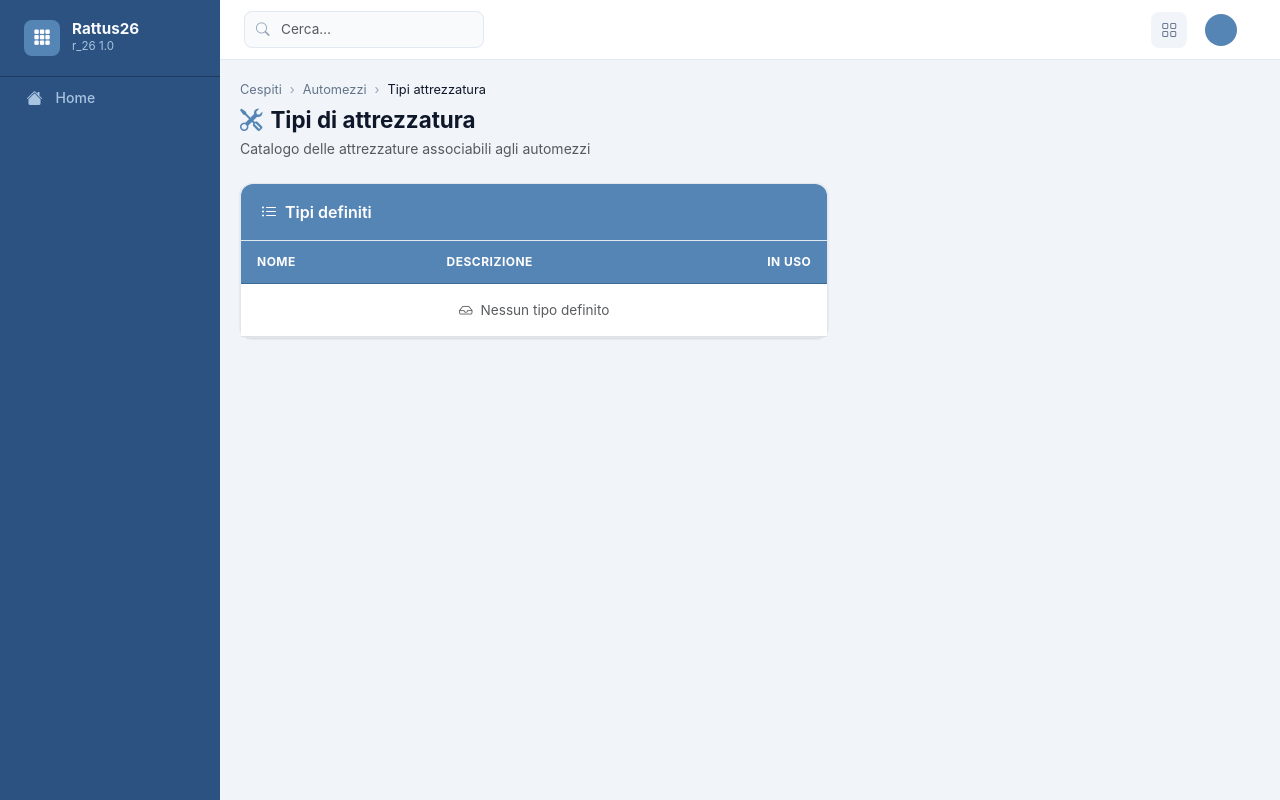
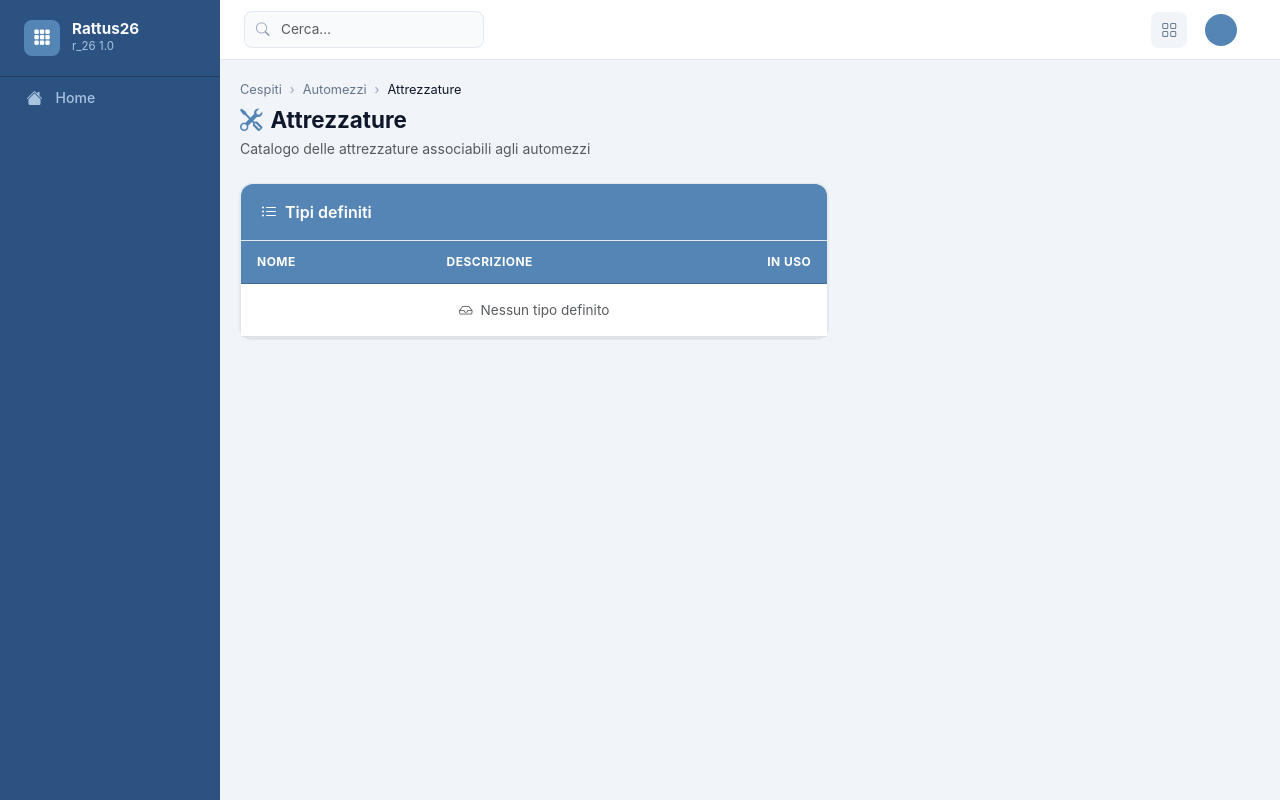
Before and after one commit to Giorgino79/BASE, a Django app: template cespiti/templates/cespiti/tipo_attrezzatura_list.html in a window 1280 px wide. Run offline with Django 5.2, Linux system fonts and the light colour scheme; the template is opened without the code that fills it, so the values that code supplies are empty.

Commit message:
Rinomina: Tipi attrezzatura → Attrezzature, rimuove parola tipo dai bottoni
Co-Authored-By: Claude Sonnet 4.6 <noreply@anthropic.com>

```diff
--- a/cespiti/templates/cespiti/automezzi/list.html
+++ b/cespiti/templates/cespiti/automezzi/list.html
@@ -15,7 +15,7 @@
     <h1><i class="bi bi-truck me-2 text-brand"></i>Automezzi</h1>
     <div class="d-flex gap-2 flex-wrap">
       <a href="{% url 'cespiti:tipo_attrezzatura_list' %}" class="btn btn-outline-secondary btn-sm">
-        <i class="bi bi-tools me-1"></i>Tipi attrezzatura
+        <i class="bi bi-tools me-1"></i>Attrezzature
       </a>
       <a href="{% url 'cespiti:automezzo_create' %}" class="btn btn-primary btn-sm">
         <i class="bi bi-plus-lg me-1"></i>Nuovo Automezzo
--- a/cespiti/templates/cespiti/tipo_attrezzatura_list.html
+++ b/cespiti/templates/cespiti/tipo_attrezzatura_list.html
@@ -7,10 +7,10 @@
     <ol class="breadcrumb">
       <li class="breadcrumb-item"><a href="{% url 'cespiti:dashboard' %}">Cespiti</a></li>
       <li class="breadcrumb-item"><a href="{% url 'cespiti:automezzo_list' %}">Automezzi</a></li>
-      <li class="breadcrumb-item active">Tipi attrezzatura</li>
+      <li class="breadcrumb-item active">Attrezzature</li>
     </ol>
   </nav>
-  <h1><i class="bi bi-tools me-2 text-brand"></i>Tipi di attrezzatura</h1>
+  <h1><i class="bi bi-tools me-2 text-brand"></i>Attrezzature</h1>
   <p class="text-muted mb-0">Catalogo delle attrezzature associabili agli automezzi</p>
 </div>
 
@@ -58,7 +58,7 @@
   {% if request.user.is_staff %}
   <div class="col-lg-5">
     <div class="card">
-      <div class="card-header"><i class="bi bi-plus-circle me-2"></i>Nuovo tipo</div>
+      <div class="card-header"><i class="bi bi-plus-circle me-2"></i>Aggiungi</div>
       <div class="card-body">
         <form method="post" novalidate>
           {% csrf_token %}
@@ -73,7 +73,7 @@
           <div class="d-grid gap-2 d-md-flex justify-content-md-end">
             <a href="{% url 'cespiti:automezzo_list' %}" class="btn btn-outline-secondary order-md-1">Torna agli automezzi</a>
             <button type="submit" class="btn btn-primary order-md-2">
-              <i class="bi bi-plus-lg me-1"></i>Aggiungi tipo
+              <i class="bi bi-plus-lg me-1"></i>Aggiungi
             </button>
           </div>
         </form>
```
